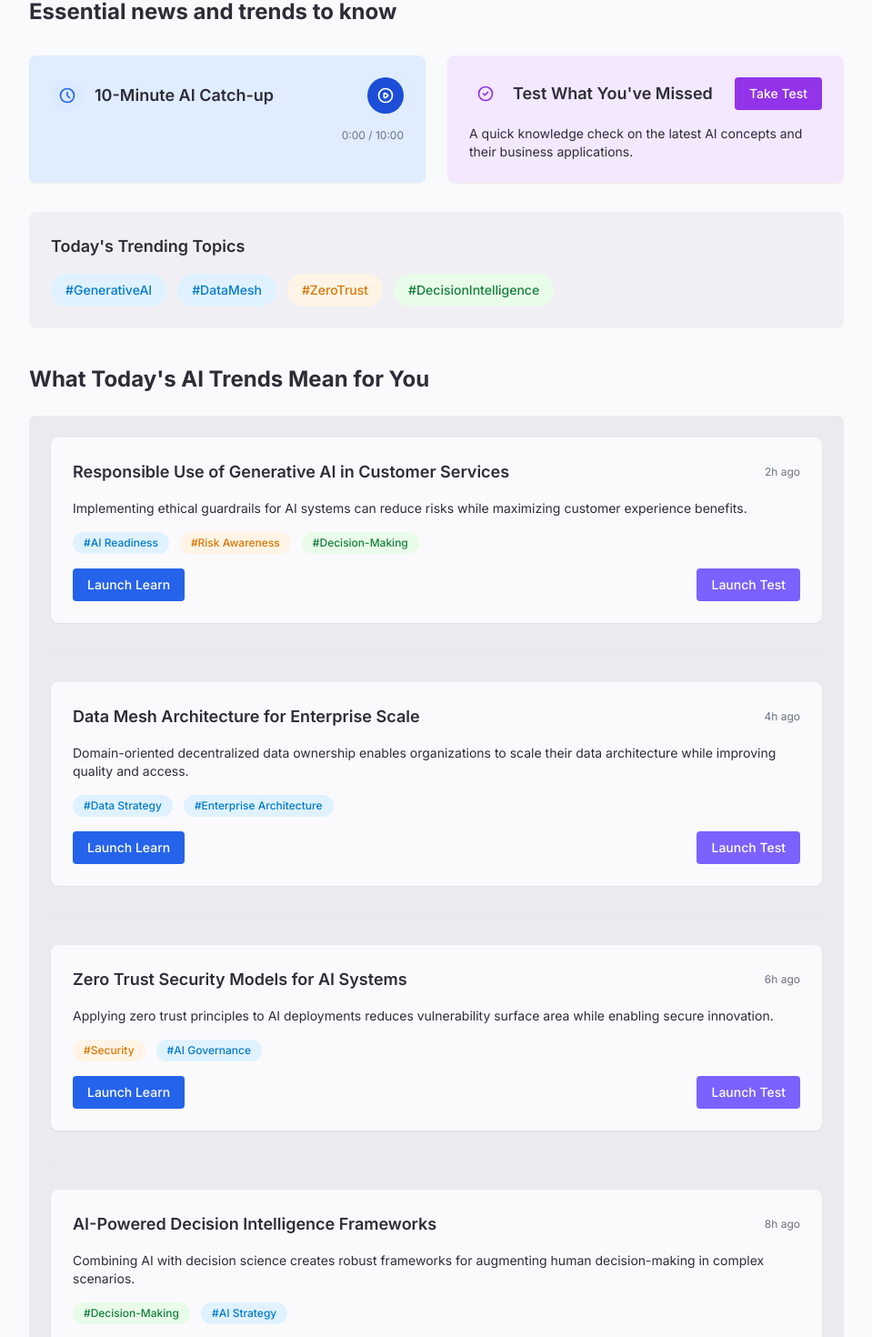
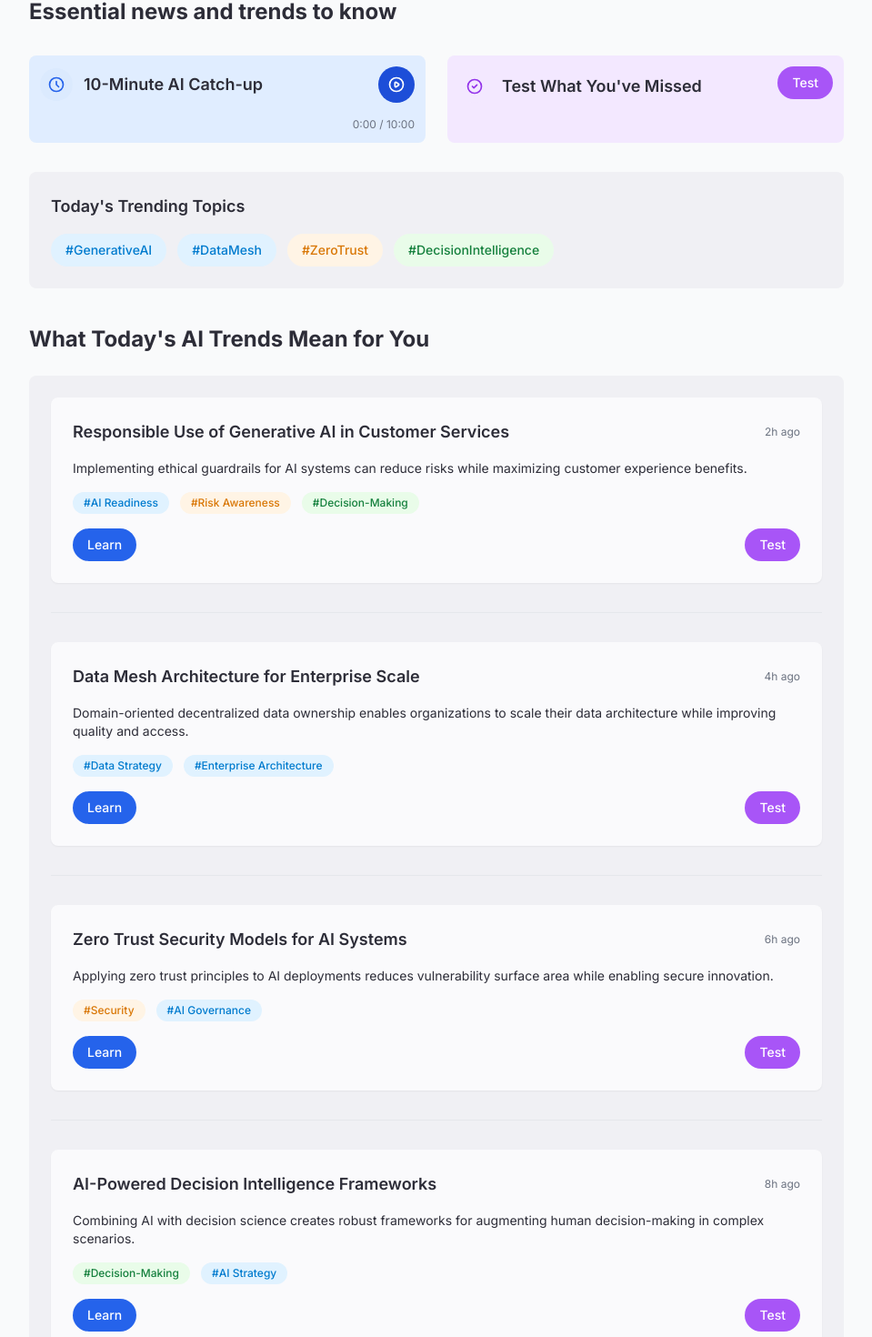
Before and after one commit to danr75/Test2Rapid, a Next.js app: page /daily-feed in a window 1280 px wide. Shown: the part 173-1643 px from the top of the page at 91% size, without its empty margins (160-1119 px from the left). Built offline with nearby package versions, Linux system fonts and the light colour scheme.

Commit message:
UI polish: unify article card background with trending topics, rounder test buttons, color consistency, and other visual tweaks

```diff
--- a/src/pages/daily-feed.tsx
+++ b/src/pages/daily-feed.tsx
@@ -79,8 +79,8 @@ const DailyFeedPage: React.FC = () => {
             {/* Quick Learning Tools - 10-Min Catch-up and Knowledge Test */}
             <div className="grid grid-cols-1 md:grid-cols-2 gap-6 mb-8">
               {/* 10-Minute AI Catch-up */}
-              <div style={{backgroundColor: '#E0EDFF'}} className="rounded-lg shadow-sm p-6 flex flex-col">
-                <div className="flex items-center justify-between">
+              <div style={{backgroundColor: '#E0EDFF'}} className="bg-blue-50 rounded-lg p-3 flex flex-col">
+                <div className="flex items-center mb-2 justify-between">
                   <div className="flex items-center">
                     <div className="bg-blue-100 rounded-full p-2 mr-3">
                       <svg xmlns="http://www.w3.org/2000/svg" className="h-5 w-5 text-blue-600" fill="none" viewBox="0 0 24 24" stroke="currentColor">
@@ -108,7 +108,7 @@ const DailyFeedPage: React.FC = () => {
                   </button>
                 </div>
 
-                <div className="mt-4 text-xs text-right" style={{color: '#6B7280'}}>
+                <div className="mt-2 text-xs text-right" style={{color: '#6B7280'}}>
                   <span>{formatTime(currentTime)} / {formatTime(duration)}</span>
                 </div>
 
@@ -123,8 +123,8 @@ const DailyFeedPage: React.FC = () => {
               </div>
 
               {/* Test What You've Missed */}
-              <div style={{backgroundColor: '#F3E8FF'}} className="rounded-lg shadow-sm p-6 flex flex-col">
-                <div className="flex items-center justify-between">
+              <div style={{backgroundColor: '#F3E8FF'}} className="bg-purple-50 rounded-lg p-3 flex flex-col">
+                <div className="flex items-center mb-2 justify-between">
                   <div className="flex items-center">
                     <div className="bg-purple-100 rounded-full p-2 mr-3">
                       <svg xmlns="http://www.w3.org/2000/svg" className="h-5 w-5 text-purple-600" fill="none" viewBox="0 0 24 24" stroke="currentColor">
@@ -133,16 +133,16 @@ const DailyFeedPage: React.FC = () => {
                     </div>
                     <h2 className="text-lg font-semibold" style={{color: '#2D2D38'}}>Test What You've Missed</h2>
                   </div>
-                  <button
-                    onClick={handleTakeTest}
-                    className="bg-purple-600 text-white px-4 py-2 rounded hover:bg-purple-700 transition-colors text-sm font-medium"
-                  >
-                    Take Test
-                  </button>
+                  <div className="flex justify-end mb-2">
+                    <button
+                      onClick={handleTakeTest}
+                      className="bg-purple-500 hover:bg-purple-600 text-white px-4 py-2 rounded-full text-sm font-medium transition-colors"
+                    >
+                      Test
+                    </button>
+                  </div>
                 </div>
-                <p className="mt-4 text-sm" style={{color: '#2D2D38'}}>
-                  A quick knowledge check on the latest AI concepts and their business applications.
-                </p>
+
               </div>
             </div>
 
@@ -161,7 +161,7 @@ const DailyFeedPage: React.FC = () => {
             <div className="mb-6">
               <h2 className="text-2xl font-bold mb-4" style={{color: '#2D2D38'}}>What Today's AI Trends Mean for You</h2>
             </div>
-            <div className="space-y-8 bg-[#EAEAEF] p-6 rounded-lg">
+            <div className="space-y-8 p-6 rounded-lg" style={{backgroundColor: '#F0F0F4'}} >
               {/* Concept 1 */}
               <div style={{backgroundColor: '#FAFAFC'}} className="rounded-lg shadow-sm overflow-hidden">
                 <div className="p-6 space-y-4">
@@ -180,14 +180,14 @@ const DailyFeedPage: React.FC = () => {
                   <div className="flex justify-between items-center mt-5">
                     <button
                       onClick={() => handleLaunchLearning("Responsible Use of Generative AI in Customer Services")}
-                      style={{backgroundColor: '#2563EB', color: 'white'}} className="hover:opacity-90 px-4 py-2 rounded text-sm font-medium transition-colors">
-                      Launch Learn
+                      style={{backgroundColor: '#2563EB', color: 'white'}} className="hover:opacity-90 px-4 py-2 rounded-full text-sm font-medium transition-colors">
+                      Learn
                     </button>
 
                     <button
                       onClick={() => handleLaunchTest("Responsible Use of Generative AI in Customer Services")}
-                      style={{backgroundColor: '#7B61FF', color: 'white'}} className="hover:opacity-90 px-4 py-2 rounded text-sm font-medium transition-colors">
-                      Launch Test
+                      className="bg-purple-500 hover:bg-purple-600 text-white px-4 py-2 rounded-full text-sm font-medium transition-colors">
+                      Test
                     </button>
                   </div>
                 </div>
@@ -212,14 +212,14 @@ const DailyFeedPage: React.FC = () => {
                   <div className="flex justify-between items-center mt-5">
                     <button
                       onClick={() => handleLaunchLearning("Data Mesh Architecture for Enterprise Scale")}
-                      style={{backgroundColor: '#2563EB', color: 'white'}} className="hover:opacity-90 px-4 py-2 rounded text-sm font-medium transition-colors">
-                      Launch Learn
+                      style={{backgroundColor: '#2563EB', color: 'white'}} className="hover:opacity-90 px-4 py-2 rounded-full text-sm font-medium transition-colors">
+                      Learn
                     </button>
 
                     <button
                       onClick={() => handleLaunchTest("Data Mesh Architecture")}
-                      style={{backgroundColor: '#7B61FF', color: 'white'}} className="hover:opacity-90 px-4 py-2 rounded text-sm font-medium transition-colors">
-                      Launch Test
+                      className="bg-purple-500 hover:bg-purple-600 text-white px-4 py-2 rounded-full text-sm font-medium transition-colors">
+                      Test
                     </button>
                   </div>
                 </div>
@@ -244,14 +244,14 @@ const DailyFeedPage: React.FC = () => {
                   <div className="flex justify-between items-center mt-5">
                     <button
                       onClick={() => handleLaunchLearning("Zero Trust Security for AI Systems")}
-                      style={{backgroundColor: '#2563EB', color: 'white'}} className="hover:opacity-90 px-4 py-2 rounded text-sm font-medium transition-colors">
-                      Launch Learn
+                      style={{backgroundColor: '#2563EB', color: 'white'}} className="hover:opacity-90 px-4 py-2 rounded-full text-sm font-medium transition-colors">
+                      Learn
                     </button>
 
                     <button
                       onClick={() => handleLaunchTest("Zero Trust Security Models for AI Systems")}
-                      style={{backgroundColor: '#7B61FF', color: 'white'}} className="hover:opacity-90 px-4 py-2 rounded text-sm font-medium transition-colors">
-                      Launch Test
+                      className="bg-purple-500 hover:bg-purple-600 text-white px-4 py-2 rounded-full text-sm font-medium transition-colors">
+                      Test
                     </button>
                   </div>
                 </div>
@@ -276,14 +276,14 @@ const DailyFeedPage: React.FC = () => {
                   <div className="flex justify-between items-center mt-5">
                     <button
                       onClick={() => handleLaunchLearning("AI-Powered Decision Intelligence Frameworks")}
-                      style={{backgroundColor: '#2563EB', color: 'white'}} className="hover:opacity-90 px-4 py-2 rounded text-sm font-medium transition-colors">
-                      Launch Learn
+                      style={{backgroundColor: '#2563EB', color: 'white'}} className="hover:opacity-90 px-4 py-2 rounded-full text-sm font-medium transition-colors">
+                      Learn
                     </button>
 
                     <button
                       onClick={() => handleLaunchTest("AI-Powered Decision Intelligence")}
-                      style={{backgroundColor: '#7B61FF', color: 'white'}} className="hover:opacity-90 px-4 py-2 rounded text-sm font-medium transition-colors">
-                      Launch Test
+                      className="bg-purple-500 hover:bg-purple-600 text-white px-4 py-2 rounded-full text-sm font-medium transition-colors">
+                      Test
                     </button>
                   </div>
                 </div>
```
